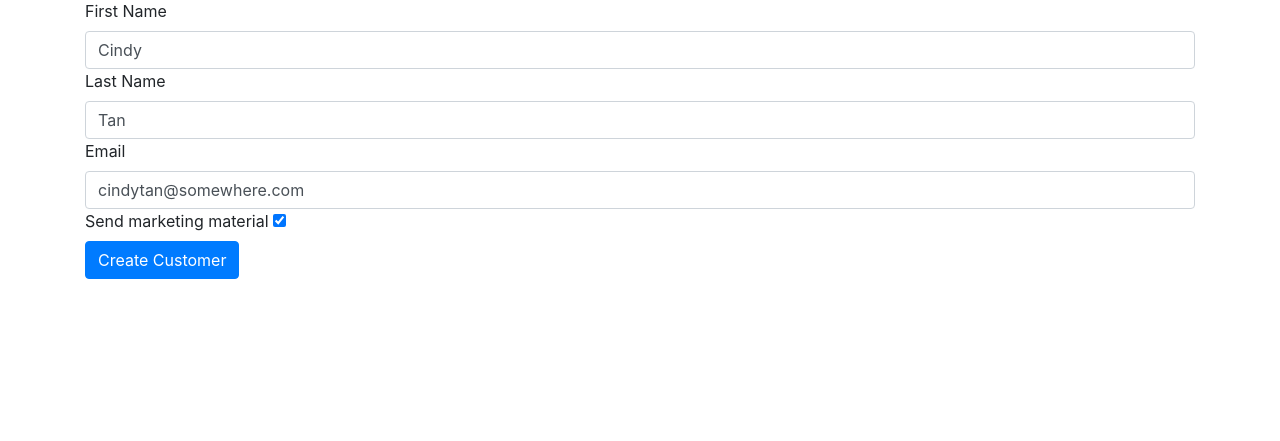
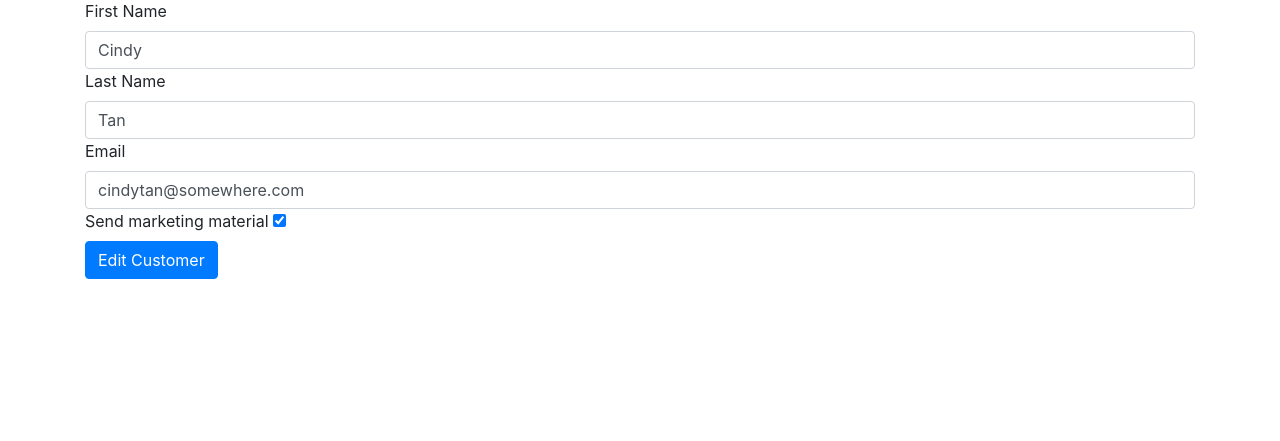
Before and after one commit to Minirazs/demo_CRM, a Flask app: page /customers/1/edit in a window 1280 px wide. Shown: the part 57-498 px from the top of the page. Run offline with Flask 2, Linux system fonts and the light colour scheme; some libraries are stand-ins or nearby versions.

Commit message:
edited templates

```diff
--- a/templates/customers.template.html
+++ b/templates/customers.template.html
@@ -8,6 +8,7 @@
             <th> Last Name </th>
             <th> Email </th>
             <th> Marketing Consent </th>
+            <th> </th>
         </tr>
     </thead>
     {% for customer in all_customers %}
--- a/templates/edit_customer.template.html
+++ b/templates/edit_customer.template.html
@@ -25,7 +25,7 @@
         />
     </div>
 
-    <input type="submit" value="Create Customer" class="btn btn-primary"/>
+    <input type="submit" value="Edit Customer" class="btn btn-primary"/>
 
 </form>
 
```
